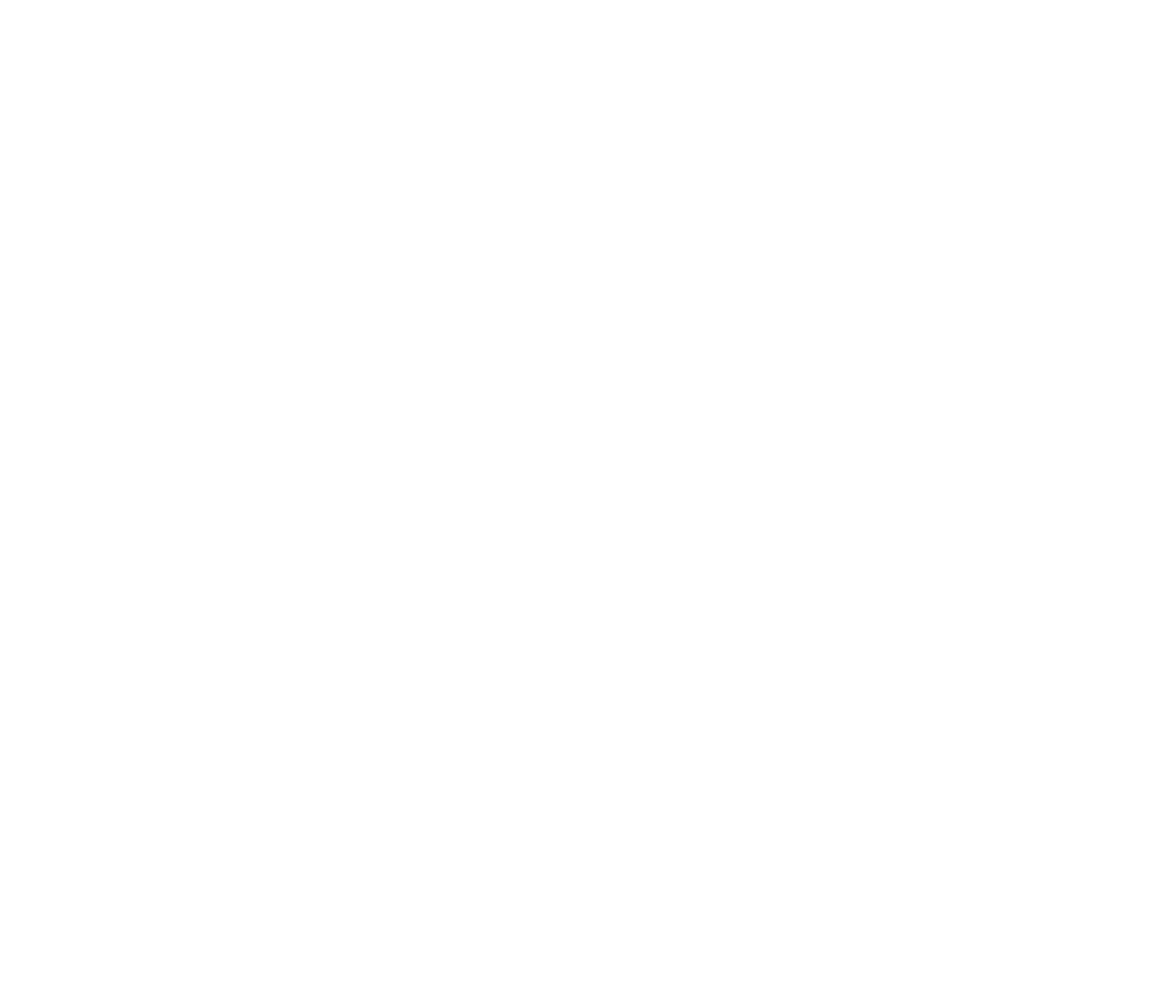
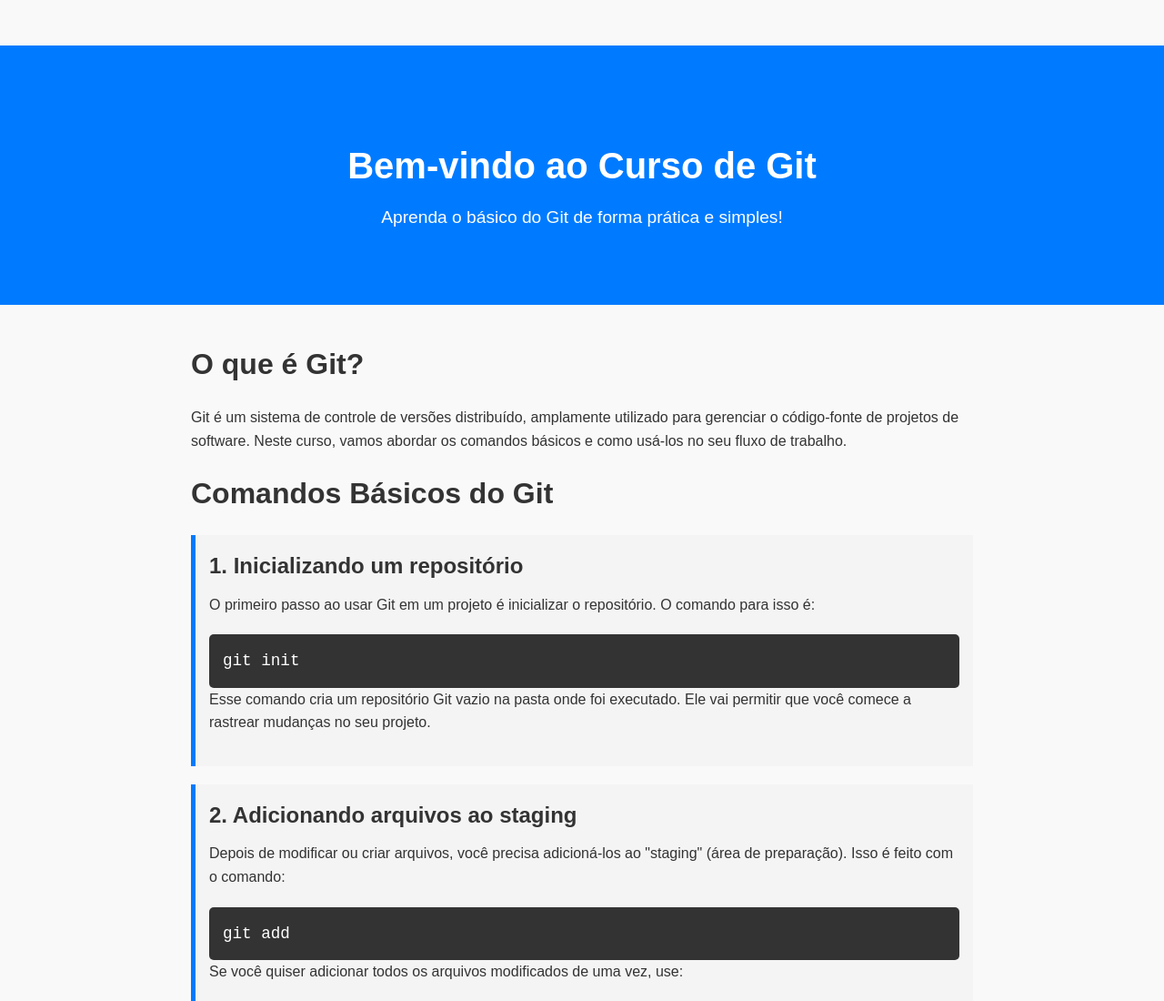
Before and after one commit to gersonfribeiro/TrCurso2, a plain HTML site: page index.html in a window 1280 px wide. Shown: the top 1100 px of the page at 91% size. Before the commit the page ends 800 px from the top, so only its background shows below. Drawn offline with Linux system fonts and the light colour scheme.

Commit message:
Layout inicial

```diff
--- a/index.html
+++ b/index.html
@@ -1,11 +1,113 @@
 <!DOCTYPE html>
-<html lang="en">
+<html lang="pt-br">
+
 <head>
     <meta charset="UTF-8">
     <meta name="viewport" content="width=device-width, initial-scale=1.0">
-    <title>Document</title>
+    <meta name="description" content="Curso básico de Git para iniciantes">
+    <title>Curso de Git</title>
+    <link rel="stylesheet" href="style.css">
 </head>
+
 <body>
 
-</body>
-</html>
+    <main>
+        <section class="hero">
+            <h1>Bem-vindo ao Curso de Git</h1>
+            <p>Aprenda o básico do Git de forma prática e simples!</p>
+        </section>
+
+        <section class="content">
+            <h2>O que é Git?</h2>
+            <p>Git é um sistema de controle de versões distribuído, amplamente utilizado para gerenciar o código-fonte
+                de projetos de software. Neste curso, vamos abordar os comandos básicos e como usá-los no seu fluxo de
+                trabalho.</p>
+
+            <h2>Comandos Básicos do Git</h2>
+
+            <article class="command">
+                <h3>1. Inicializando um repositório</h3>
+                <p>O primeiro passo ao usar Git em um projeto é inicializar o repositório. O comando para isso é:</p>
+                <pre><code>git init</code></pre>
+                <p>Esse comando cria um repositório Git vazio na pasta onde foi executado. Ele vai permitir que você
+                    comece a rastrear mudanças no seu projeto.</p>
+            </article>
+
+            <article class="command">
+                <h3>2. Adicionando arquivos ao staging</h3>
+                <p>Depois de modificar ou criar arquivos, você precisa adicioná-los ao "staging" (área de preparação).
+                    Isso é feito com o comando:</p>
+                <pre><code>git add <nome_do_arquivo></code></pre>
+                <p>Se você quiser adicionar todos os arquivos modificados de uma vez, use:</p>
+                <pre><code>git add .</code></pre>
+            </article>
+
+            <article class="command">
+                <h3>3. Fazendo um commit</h3>
+                <p>O comando <code>git commit</code> serve para registrar as mudanças que você adicionou ao staging:</p>
+                <pre><code>git commit -m "Mensagem do commit"</code></pre>
+                <p>Substitua "Mensagem do commit" por uma breve descrição do que foi alterado no código.</p>
+            </article>
+
+            <article class="command">
+                <h3>4. Verificando o status do repositório</h3>
+                <p>Para ver quais arquivos estão sendo rastreados, se há mudanças não comprometidas, e o estado geral do
+                    repositório, você pode usar:</p>
+                <pre><code>git status</code></pre>
+            </article>
+
+            <article class="command">
+                <h3>5. Visualizando o histórico de commits</h3>
+                <p>Se você quiser ver o histórico de commits no repositório, use o comando:</p>
+                <pre><code>git log</code></pre>
+                <p>Isso vai mostrar todos os commits feitos até o momento, incluindo as mensagens de commit e IDs de
+                    commit.</p>
+            </article>
+
+            <article class="command">
+                <h3>6. Criando e mudando de branch</h3>
+                <p>Para trabalhar em diferentes funcionalidades sem interferir no código principal, você pode criar e
+                    mudar de branches:</p>
+                <pre><code>git branch nome_da_branch</code></pre>
+                <p>Para mudar para a branch criada:</p>
+                <pre><code>git checkout nome_da_branch</code></pre>
+            </article>
+
+            <article class="command">
+                <h3>7. Adicionando um repositório remoto (git remote add)</h3>
+                <p>Se você quiser conectar seu repositório local a um repositório remoto (por exemplo, no GitHub), você
+                    usa o comando <code>git remote add</code>.</p>
+                <pre><code>git remote add origin <URL_do_repositório_remoto></code></pre>
+                <p>Substitua <code>&lt;URL_do_repositório_remoto&gt;</code> pela URL do seu repositório no GitHub,
+                    GitLab, Bitbucket ou qualquer outro serviço de hospedagem de repositórios. O nome mais comum para o
+                    repositório remoto é <code>origin</code>.</p>
+            </article>
+
+            <article class="command">
+                <h3>8. Verificando o repositório remoto (git remote -v)</h3>
+                <p>Para verificar se o repositório remoto foi configurado corretamente, você pode usar o comando:</p>
+                <pre><code>git remote -v</code></pre>
+                <p>Esse comando vai listar a URL do repositório remoto, tanto para o <code>fetch</code> quanto para o
+                    <code>push</code>, e confirmará se o repositório está corretamente configurado.
+                </p>
+            </article>
+
+            <article class="command">
+                <h3>9. Enviando mudanças para o repositório remoto (git push)</h3>
+                <p>Depois de fazer commits localmente, você pode enviar as mudanças para o repositório remoto, como o
+                    GitHub. O comando para isso é:</p>
+                <pre><code>git push origin nome_da_branch</code></pre>
+                <p>O comando <code>git push</code> envia suas mudanças para o repositório remoto. Substitua
+                    <code>nome_da_branch</code> pelo nome da sua branch (geralmente <code>main</code> ou
+                    <code>master</code>).
+                </p>
+                <p>Se você estiver enviando pela primeira vez, pode ser necessário fazer a associação da sua branch
+                    local com o repositório remoto, usando:</p>
+                <pre><code>git push -u origin nome_da_branch</code></pre>
+            </article>
+
+            <h2>Pronto para começar?</h2>
+            <p>Agora que você já conhece os comandos básicos, experimente-os no seu próprio projeto Git! Boa sorte no
+                seu aprendizado.</p>
+        </section>
+    </main>
--- /dev/null
+++ b/style.css
@@ -0,0 +1,114 @@
+/* Reset básico para eliminar margens e espaçamentos padrões */
+* {
+    margin: 0;
+    padding: 0;
+    box-sizing: border-box;
+}
+
+/* Estilos gerais */
+body {
+    font-family: 'Arial', sans-serif;
+    line-height: 1.6;
+    background-color: #f9f9f9;
+    color: #333;
+    padding-top: 50px;
+    /* Espaço para o cabeçalho fixo */
+}
+
+/* Cabeçalho */
+header {
+    position: fixed;
+    top: 0;
+    left: 0;
+    width: 100%;
+    background-color: #333;
+    color: white;
+    padding: 10px 0;
+    z-index: 10;
+}
+
+nav ul {
+    list-style: none;
+    text-align: center;
+}
+
+nav ul li {
+    display: inline;
+    margin: 0 20px;
+}
+
+nav ul li a {
+    color: white;
+    text-decoration: none;
+    font-size: 18px;
+}
+
+/* Seção hero (introdução) */
+.hero {
+    background-color: #007BFF;
+    color: white;
+    padding: 100px 20px 50px;
+    /* O padding superior é para compensar o cabeçalho fixo */
+    text-align: center;
+}
+
+.hero h1 {
+    font-size: 2.5rem;
+    margin-bottom: 10px;
+}
+
+.hero p {
+    font-size: 1.2rem;
+    margin-bottom: 30px;
+}
+
+/* Estilo do conteúdo */
+.content {
+    padding: 40px 20px;
+    max-width: 900px;
+    margin: 0 auto;
+}
+
+.content h2 {
+    font-size: 2rem;
+    margin-bottom: 20px;
+}
+
+.content p {
+    font-size: 1rem;
+    margin-bottom: 20px;
+}
+
+.command {
+    background-color: #f4f4f4;
+    border-left: 5px solid #007BFF;
+    margin-bottom: 20px;
+    padding: 15px;
+}
+
+.command h3 {
+    font-size: 1.5rem;
+    margin-bottom: 10px;
+}
+
+.command pre {
+    background-color: #333;
+    color: #fff;
+    padding: 15px;
+    border-radius: 5px;
+    font-size: 1rem;
+    overflow-x: auto;
+}
+
+.command code {
+    font-size: 1.1rem;
+}
+
+/* Rodapé */
+footer {
+    text-align: center;
+    padding: 20px;
+    background-color: #333;
+    color: white;
+    margin-top: 40px;
+}
--- /dev/null
+++ b/styles.css
@@ -0,0 +1,112 @@
+/* Reset básico para eliminar margens e espaçamentos padrões */
+* {
+    margin: 0;
+    padding: 0;
+    box-sizing: border-box;
+  }
+
+  /* Estilos gerais */
+  body {
+    font-family: 'Arial', sans-serif;
+    line-height: 1.6;
+    background-color: #f9f9f9;
+    color: #333;
+    padding-top: 50px; /* Espaço para o cabeçalho fixo */
+  }
+
+  /* Cabeçalho */
+  header {
+    position: fixed;
+    top: 0;
+    left: 0;
+    width: 100%;
+    background-color: #333;
+    color: white;
+    padding: 10px 0;
+    z-index: 10;
+  }
+
+  nav ul {
+    list-style: none;
+    text-align: center;
+  }
+
+  nav ul li {
+    display: inline;
+    margin: 0 20px;
+  }
+
+  nav ul li a {
+    color: white;
+    text-decoration: none;
+    font-size: 18px;
+  }
+
+  /* Seção hero (introdução) */
+  .hero {
+    background-color: #007BFF;
+    color: white;
+    padding: 100px 20px 50px; /* O padding superior é para compensar o cabeçalho fixo */
+    text-align: center;
+  }
+
+  .hero h1 {
+    font-size: 2.5rem;
+    margin-bottom: 10px;
+  }
+
+  .hero p {
+    font-size: 1.2rem;
+    margin-bottom: 30px;
+  }
+
+  /* Estilo do conteúdo */
+  .content {
+    padding: 40px 20px;
+    max-width: 900px;
+    margin: 0 auto;
+  }
+
+  .content h2 {
+    font-size: 2rem;
+    margin-bottom: 20px;
+  }
+
+  .content p {
+    font-size: 1rem;
+    margin-bottom: 20px;
+  }
+
+  .command {
+    background-color: #f4f4f4;
+    border-left: 5px solid #007BFF;
+    margin-bottom: 20px;
+    padding: 15px;
+  }
+
+  .command h3 {
+    font-size: 1.5rem;
+    margin-bottom: 10px;
+  }
+
+  .command pre {
+    background-color: #333;
+    color: #fff;
+    padding: 15px;
+    border-radius: 5px;
+    font-size: 1rem;
+    overflow-x: auto;
+  }
+
+  .command code {
+    font-size: 1.1rem;
+  }
+
+  /* Rodapé */
+  footer {
+    text-align: center;
+    padding: 20px;
+    background-color: #333;
+    color: white;
+    margin-top: 40px;
+  }
```
Also changed, not shown: 1 other file.
